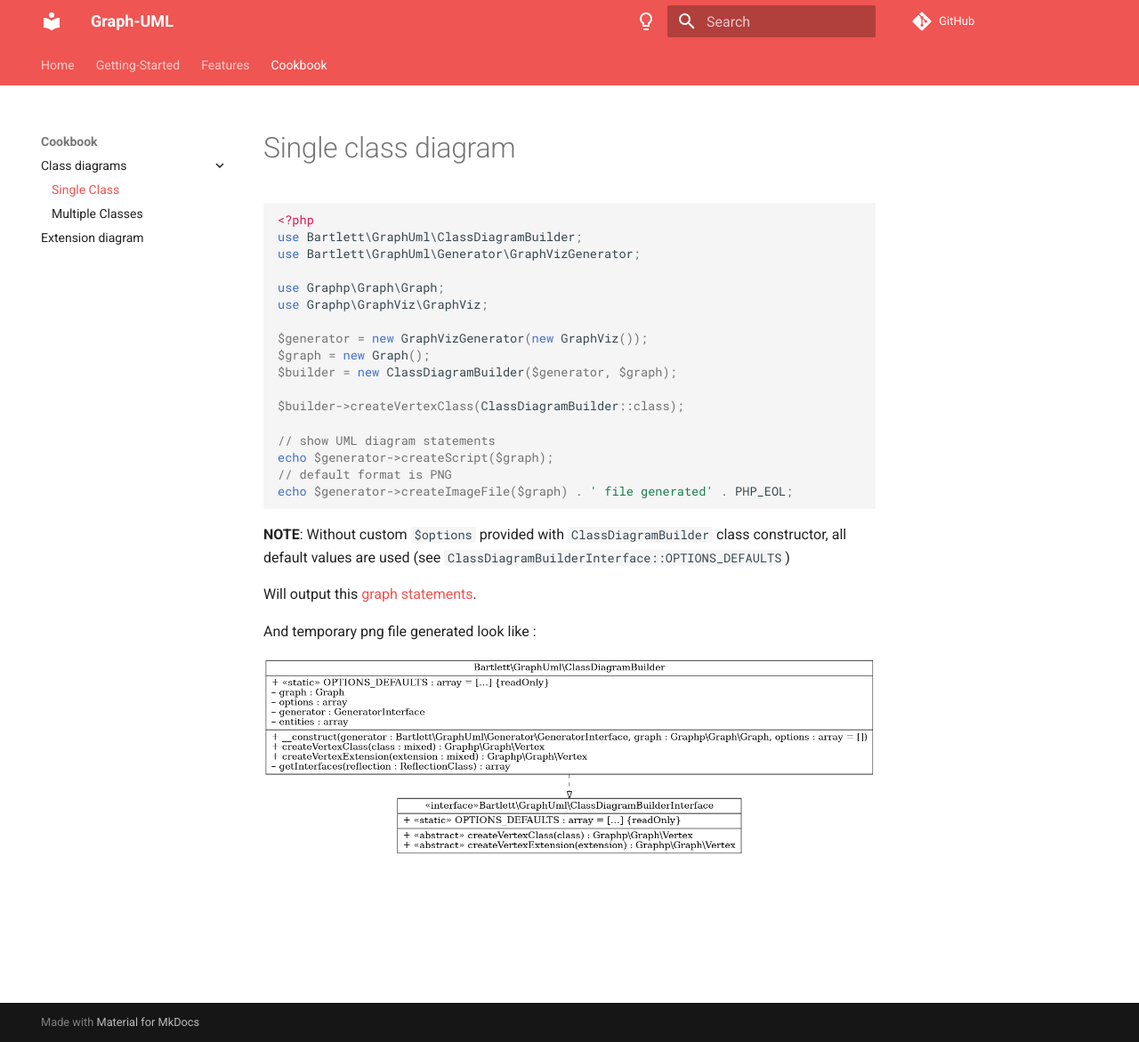
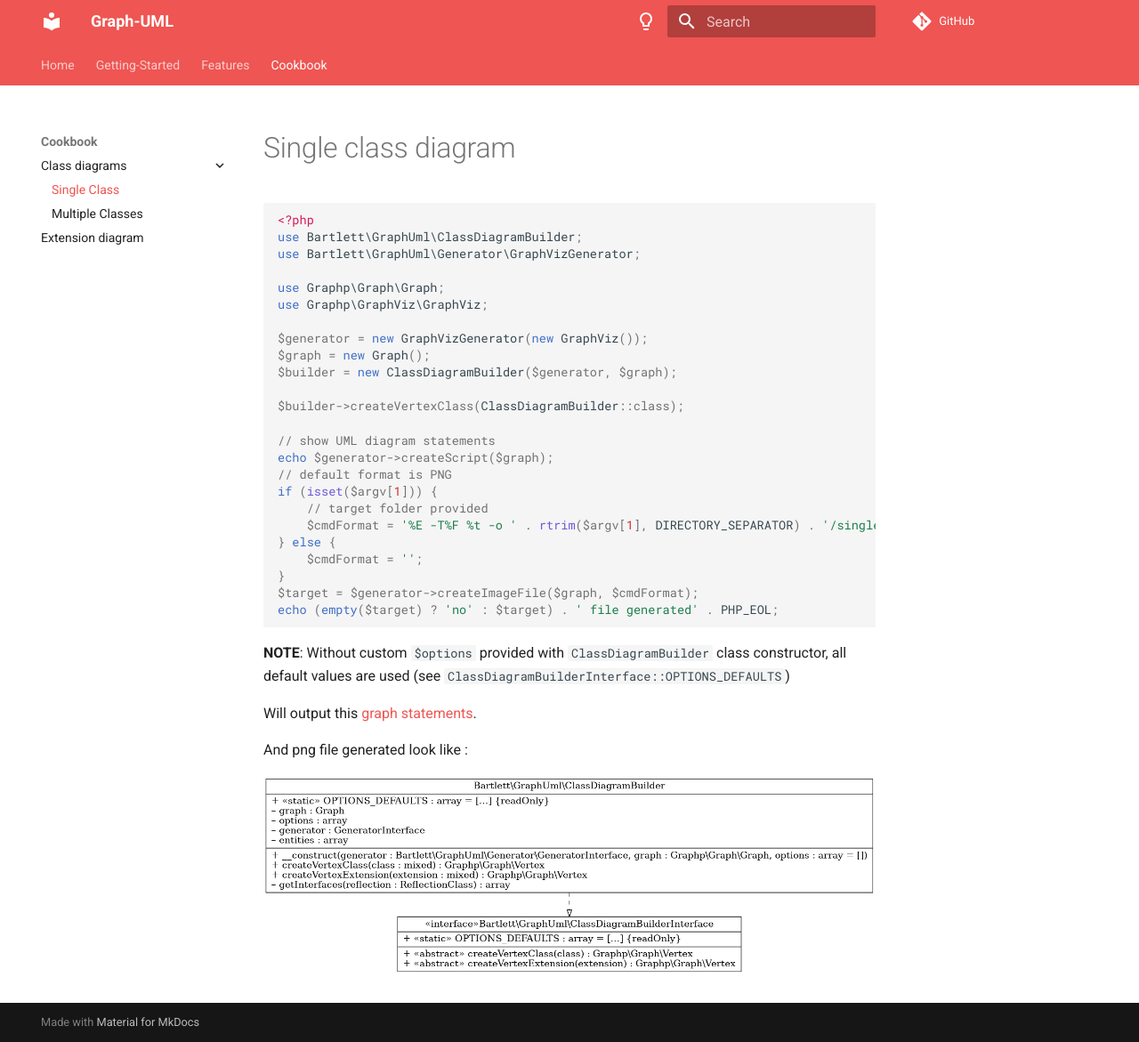
Before and after one commit to llaville/graph-uml, an MkDocs documentation site: the page built from docs/02_Cookbook/Single_Class.md, in a window 1280 px wide and 1171 px high. Shown: the whole window at 89% size. Built offline with MkDocs 1.6.1 and Material for MkDocs 9.7.7, drawn with Linux system fonts in a browser that asks for light colours; comment, search, counter and statistics services are not loaded.

Commit message:
update example scripts in documention (related to commit 56a804d)

````diff
--- a/docs/02_Cookbook/Single_Class.md
+++ b/docs/02_Cookbook/Single_Class.md
@@ -17,7 +17,14 @@ $builder->createVertexClass(ClassDiagramBuilder::class);
 // show UML diagram statements
 echo $generator->createScript($graph);
 // default format is PNG
-echo $generator->createImageFile($graph) . ' file generated' . PHP_EOL;
+if (isset($argv[1])) {
+    // target folder provided
+    $cmdFormat = '%E -T%F %t -o ' . rtrim($argv[1], DIRECTORY_SEPARATOR) . '/single_class.graphviz.%F';
+} else {
+    $cmdFormat = '';
+}
+$target = $generator->createImageFile($graph, $cmdFormat);
+echo (empty($target) ? 'no' : $target) . ' file generated' . PHP_EOL;
 ```
 
 **NOTE**: Without custom `$options` provided with `ClassDiagramBuilder` class constructor,
@@ -25,6 +32,6 @@ all default values are used (see `ClassDiagramBuilderInterface::OPTIONS_DEFAULTS
 
 Will output this [graph statements](./single_class.record.gv).
 
-And temporary png file generated look like :
+And png file generated look like :
 
 ![Single Class UML](./single_class.graphviz.png)
````
Also changed, not shown: docs/02_Cookbook/Multiple_Classes.md (+9 -2 lines), docs/02_Cookbook/Php_Extensions.md (+9 -2 lines).
